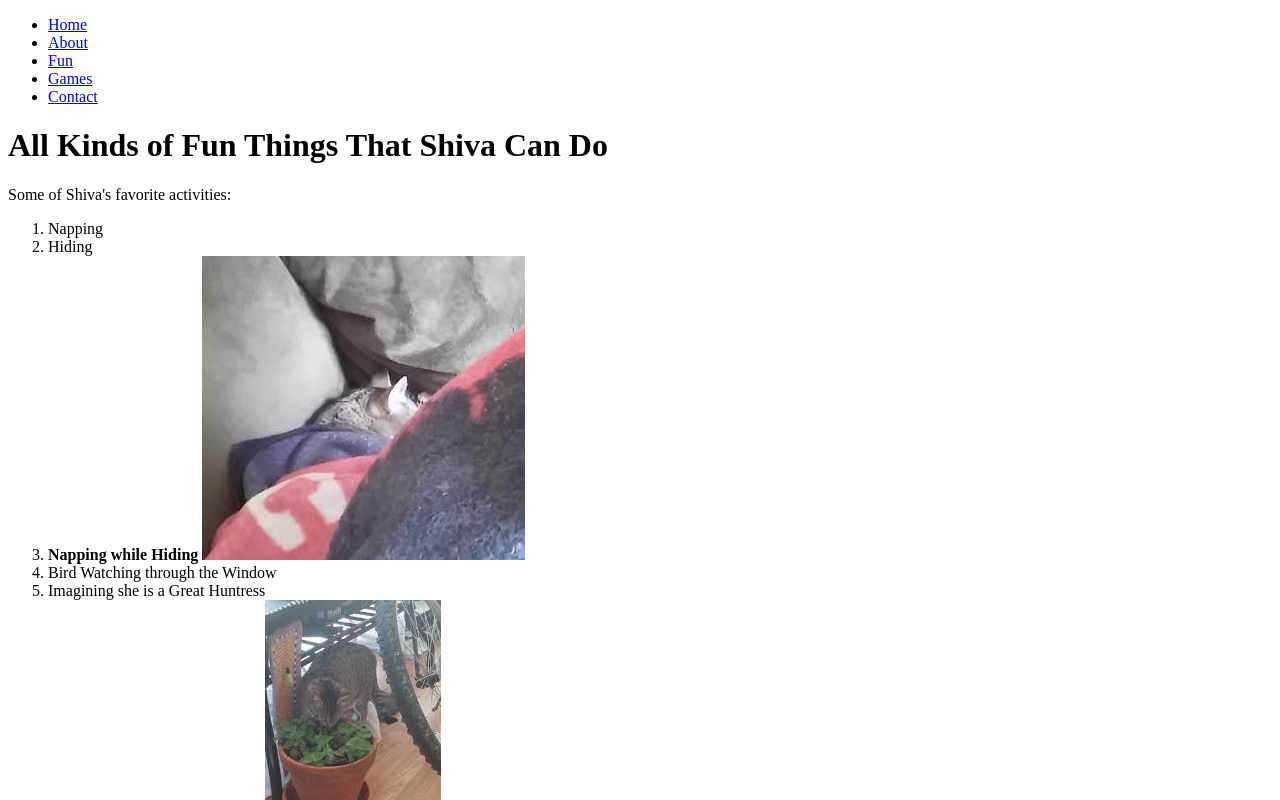
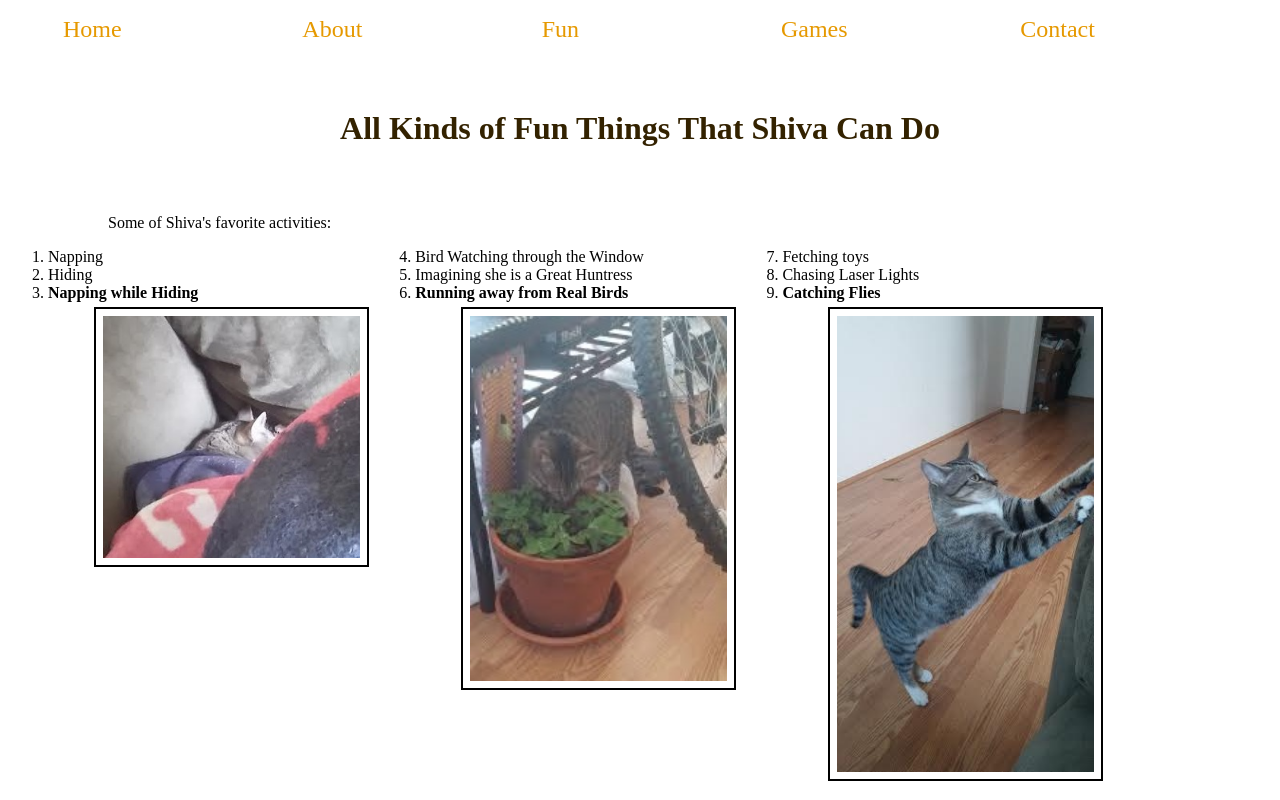
Before and after one commit to karenfreemansmith/Epic-IntroWk1-PetWebsite, a plain HTML site: page fun.html in a window 1280 px wide. Shown: the top 800 px of the page. Drawn offline with Linux system fonts and the light colour scheme.

Commit message:
add stylesheet for all pages

```diff
--- /dev/null
+++ b/css/styles.css
@@ -0,0 +1,45 @@
+h1 {
+  text-align: center;
+  line-height: 4;
+  color: #320;
+}
+
+h2 {
+  text-align: center;
+}
+
+p {
+  margin: 0 100px;
+}
+
+img {
+  width: 70%;
+  margin: auto;
+  display: block;
+  border: solid black 2px;
+  padding: 7px;
+  margin-top: 5px;
+}
+
+div {
+  width: 30%;
+  float: left;
+}
+
+iframe {
+  width: 50%;
+  margin: auto;
+  display: block;
+}
+
+nav li {
+  display: inline-block;
+  width: 18%;
+  font-size: 24px;
+  margin-left: 15px;
+}
+
+a {
+  text-decoration: none;
+  color: #e69900;
+}
--- a/fun.html
+++ b/fun.html
@@ -2,8 +2,10 @@
 <html>
   <head>
     <title>Shiva: Destroyer of Our World</title>
+    <link href="css/styles.css" rel="stylesheet">
   </head>
   <body>
+    <nav>
       <ul>
         <li><a href="index.html">Home</a></li>
         <li><a href="about.html">About</a></li>
@@ -11,27 +13,34 @@
         <li><a href="games.html">Games</a></li>
         <li><a href="contact.html">Contact</a></li>
       </ul>
+    </nav>
     <h1>All Kinds of Fun Things That Shiva Can Do</h1>
     <p>Some of Shiva's favorite activities:</p>
     <ol>
+    <div>
       <li>Napping</li>
       <li>Hiding</li>
       <li>
         <strong>Napping while Hiding</strong>
         <img src="img/sleeping.jpg" alt="shiva napping under the blankets">
       </li>
+    </div>
+    <div>
       <li>Bird Watching through the Window</li>
       <li>Imagining she is a Great Huntress</li>
       <li>
         <strong>Running away from Real Birds</strong>
         <img src="img/explorer.jpg" alt="shiva with the catnip">
       </li>
+    </div>
+    <div>
       <li>Fetching toys</li>
       <li>Chasing Laser Lights</li>
       <li>
         <strong>Catching Flies</strong>
         <img src="img/destroyer.jpg" alt="shiva clawing furniture">
       </li>
+    </div>
     </ol>
 
   </body>
```
Also changed, not shown: about.html (+3 -0 lines), contact.html (+3 -0 lines), games.html (+3 -0 lines), index.html (+3 -0 lines). Lines whose indentation alone changed are shown as unchanged.
